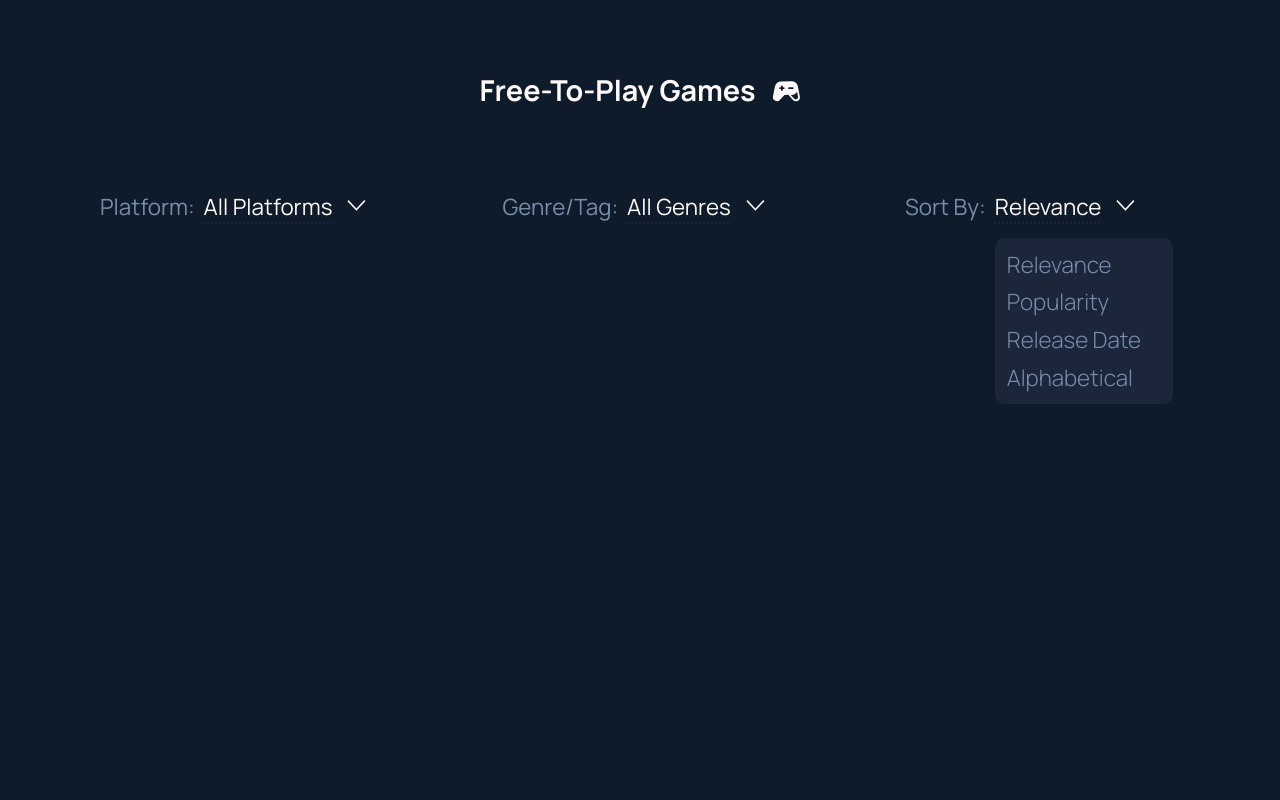
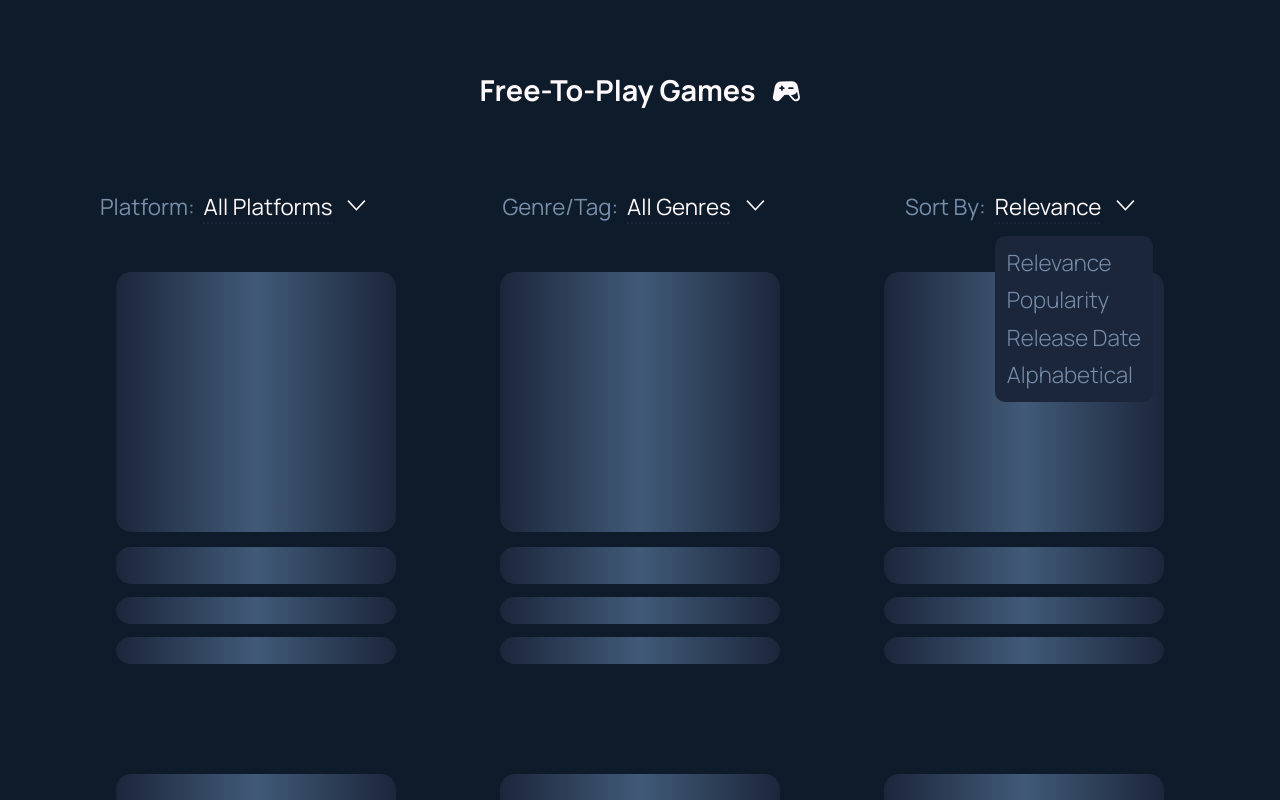
Before and after one commit to poletela-na-mars/free-to-play-games, a React (Create React App) app: page / in a window 1280 px wide. Both pictures are taken after a click on the element "Relevance". Shown: the top 800 px of the page. Built offline with nearby package versions, Linux system fonts and the light colour scheme.

Commit message:
Skeleton added, GamesList init

```diff
--- a/package.json
+++ b/package.json
@@ -11,6 +11,7 @@
     "@types/react": "^18.2.21",
     "@types/react-dom": "^18.2.7",
     "react": "^18.2.0",
+    "react-content-loader": "^6.2.1",
     "react-dom": "^18.2.0",
     "react-router-dom": "^6.15.0",
     "react-scripts": "5.0.1",
--- /dev/null
+++ b/src/components/GamesList/index.tsx
@@ -0,0 +1,16 @@
+import { Skeleton } from '../Skeleton';
+
+import styles from './../../scss/components/GamesList.module.scss';
+
+export const GamesList = () => {
+  // const mappedProducts = products.map((product: Product) => <ItemBlock key={product.id} {...product} />);
+  const skeletons = [...new Array(8)].map((_, idx) => <Skeleton key={idx} />);
+
+  return (
+      <div className={styles.root}>
+        {
+          skeletons
+        }
+      </div>
+  );
+};
--- /dev/null
+++ b/src/components/Skeleton/index.tsx
@@ -0,0 +1,21 @@
+import ContentLoader from 'react-content-loader';
+
+import styles from './../../scss/components/Skeleton.module.scss';
+
+export const Skeleton = () => (
+    <ContentLoader
+        className={styles.gameBlock}
+        speed={2}
+        width={280}
+        height={425.2}
+        viewBox='0 0 280 425.2'
+        backgroundColor='#1B263B'
+        foregroundColor='#415A77'
+    >
+      <rect x='0' y='0' rx='15' ry='15' width='280' height='260' />
+      <rect x='0' y='275' rx='15' ry='15' width='280' height='37' />
+      <rect x='0' y='325' rx='15' ry='15' width='280' height='27' />
+      <rect x='0' y='365' rx='15' ry='15' width='280' height='27' />
+      <rect x='0' y='275' rx='15' ry='15' width='280' height='27' />
+    </ContentLoader>
+);
--- a/src/components/TopPanel/index.tsx
+++ b/src/components/TopPanel/index.tsx
@@ -2,9 +2,9 @@ import { useState } from 'react';
 
 import { ReactComponent as DownArrowIcon } from './../../assets/img/down-arrow-icon.svg';
 
+import { CategoryType, genresList, platformsList, sortsList } from '../../assets/consts';
+
 import styles from './../../scss/components/TopPanel.module.scss';
-
-import { CategoryType, genresList, platformsList, sortsList } from '../../assets/consts';
 
 export const TopPanel = () => {
   const [isPlatformPopupOpen, setIsPlatformPopupOpen] = useState(false);
@@ -102,7 +102,7 @@ export const TopPanel = () => {
 
           <li className={styles.label}>
             <p className={styles.typeLabel}>
-              Sort By:&nbsp;&nbsp;
+              Sort&nbsp;By:&nbsp;&nbsp;
             </p>
             <div className={styles.block}>
               <div className={styles.activeTypeBlock}>
--- a/src/components/index.ts
+++ b/src/components/index.ts
@@ -1,2 +1,3 @@
 export * from './Header';
 export * from './TopPanel';
+export * from './GamesList';
--- a/src/pages/Home/index.tsx
+++ b/src/pages/Home/index.tsx
@@ -1,9 +1,12 @@
-import { TopPanel } from '../../components';
+import { GamesList, TopPanel } from '../../components';
+
+import styles from './../../scss/App.module.scss';
 
 export const Home = () => {
   return (
-      <div>
+      <main className={styles.spaceFiller}>
         <TopPanel />
-      </div>
+        <GamesList />
+      </main>
   );
 };
--- a/src/scss/App.module.scss
+++ b/src/scss/App.module.scss
@@ -9,6 +9,10 @@ body {
 }
 
 .wrapper {
+  display: flex;
+  flex-direction: column;
+  min-height: 100%;
+
   width: calc(100vw - 100px);
   height: 100%;
   margin: 40px auto;
@@ -24,3 +28,7 @@ body {
 .content {
   padding: 20px;
 }
+
+.spaceFiller {
+  flex-grow: 1;
+}
--- /dev/null
+++ b/src/scss/components/GamesList.module.scss
@@ -0,0 +1,22 @@
+.root {
+  display: grid;
+  justify-content: center;
+  justify-items: center;
+  grid-template: repeat(2, 1fr) / repeat(4, 1fr);
+  grid-gap: 0 11px;
+
+  @media (max-width: 1400px) {
+    grid-template-columns: repeat(3, 3fr);
+    grid-template-rows: repeat(3, 1fr);
+  }
+
+  @media (max-width: 1060px) {
+    grid-template-rows: repeat(4, 1fr);
+    grid-template-columns: repeat(2, 2fr);
+  }
+
+  @media (max-width: 730px) {
+    grid-template-rows: repeat(8, 1fr);
+    grid-template-columns: repeat(1, 1fr);
+  }
+}
--- a/src/scss/components/Header.module.scss
+++ b/src/scss/components/Header.module.scss
@@ -11,13 +11,13 @@
   a {
     display: inline-block;
     text-decoration: none;
+    margin: 20px 0;
   }
 
   .header {
     display: flex;
     justify-content: center;
     align-items: center;
-    margin: 20px 0;
 
     h1 {
       display: inline-block;
--- /dev/null
+++ b/src/scss/components/Skeleton.module.scss
@@ -0,0 +1,6 @@
+.gameBlock {
+  padding: 20px 16px;
+  width: 280px;
+  text-align: center;
+  margin-bottom: calc(1vw + 1.5em);
+}
--- a/src/scss/components/TopPanel.module.scss
+++ b/src/scss/components/TopPanel.module.scss
@@ -1,7 +1,7 @@
 @import './../variables';
 
 .container {
-  height: calc(1vw + 3rem);
+  //height: calc(1vw + 3rem);
   padding: 20px;
 
   li {
@@ -12,7 +12,11 @@
     display: flex;
     justify-content: space-between;
     align-items: flex-start;
-    flex-wrap: wrap;
+
+    @media (max-width: 800px) {
+      flex-direction: column;
+      align-items: center;
+    }
 
     padding: 0;
     margin: 0;
@@ -60,13 +64,19 @@
       .block {
         display: flex;
         flex-direction: column;
+        position: relative;
+        flex-basis: 65%;
+
+        @media (max-width: 800px) {
+          flex-basis: 100%;
+        }
 
         .list {
-          position: relative;
+          position: absolute;
           z-index: 1000;
+          top: calc(1vw + 1rem);
 
           overflow-y: auto;
-          width: 100%;
           max-height: calc(5 * (1.5 * (1vw + 0.6rem)) + 16px);
 
           background-color: $oxford-blue;
```
Also changed, not shown: 1 other file (tests, documents, lock files or other folders).
